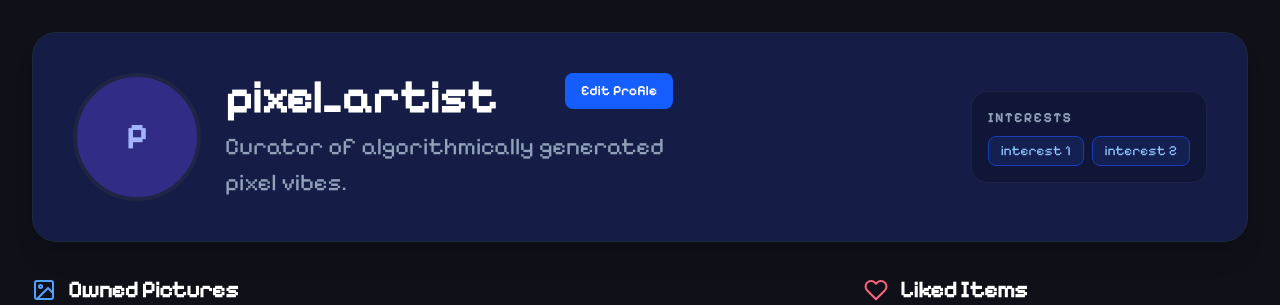
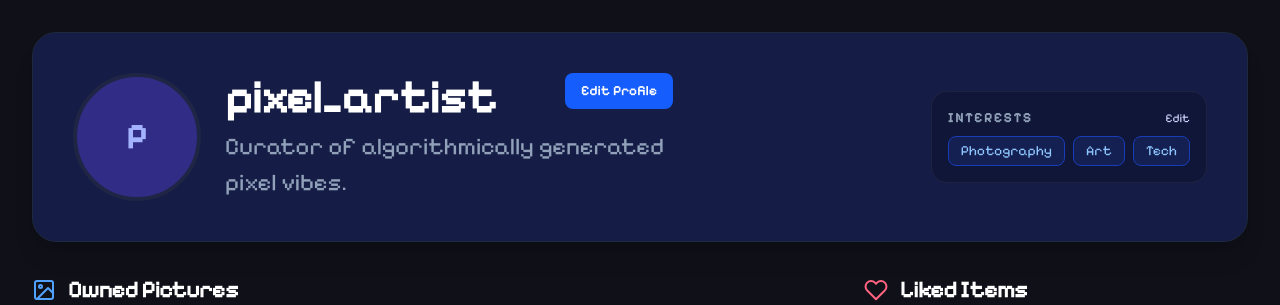
Before and after one commit to Agile-CITS3403/automatic-octo-train, a Flask app: page /profile in a window 1280 px wide. Shown: the part 88-393 px from the top of the page. Run offline with Flask 3, Linux system fonts and the light colour scheme; a user stored in the database is signed in; style sheets or scripts are compiled from the project's sources; some libraries are stand-ins or nearby versions.

Commit message:
feat: add interests selection UI

```diff
--- a/templates/profile.html
+++ b/templates/profile.html
@@ -57,10 +57,18 @@
             </script>
 
             <div class="bg-black/20 p-4 rounded-2xl border border-white/5 min-w-[200px]">
-                <h3 class="text-sm font-bold text-slate-400 uppercase tracking-widest mb-2">Interests</h3>
+                <div class="flex items-center justify-between mb-2">
+                    <h3 class="text-sm font-bold text-slate-400 uppercase tracking-widest">Interests</h3>
+                    <a href="{{ url_for('interests') }}" class="text-xs text-blue-300 hover:text-white transition-colors">Edit</a>
+                </div>
                 <div class="flex flex-wrap gap-2">
-                    <span class="bg-blue-900/30 text-blue-300 px-3 py-1 rounded-lg text-sm border border-blue-800">interest 1</span>
-                    <span class="bg-blue-900/30 text-blue-300 px-3 py-1 rounded-lg text-sm border border-blue-800">interest 2</span>
+                    {% if user.interests %}
+                        {% for interest in user.interests %}
+                            <span class="bg-blue-900/30 text-blue-300 px-3 py-1 rounded-lg text-sm border border-blue-800">{{ interest.name }}</span>
+                        {% endfor %}
+                    {% else %}
+                        <span class="text-slate-400 text-sm">No interests selected yet.</span>
+                    {% endif %}
                 </div>
             </div>
         </div>
```
Also changed, not shown: templates/interest.html (+7 -19 lines).
